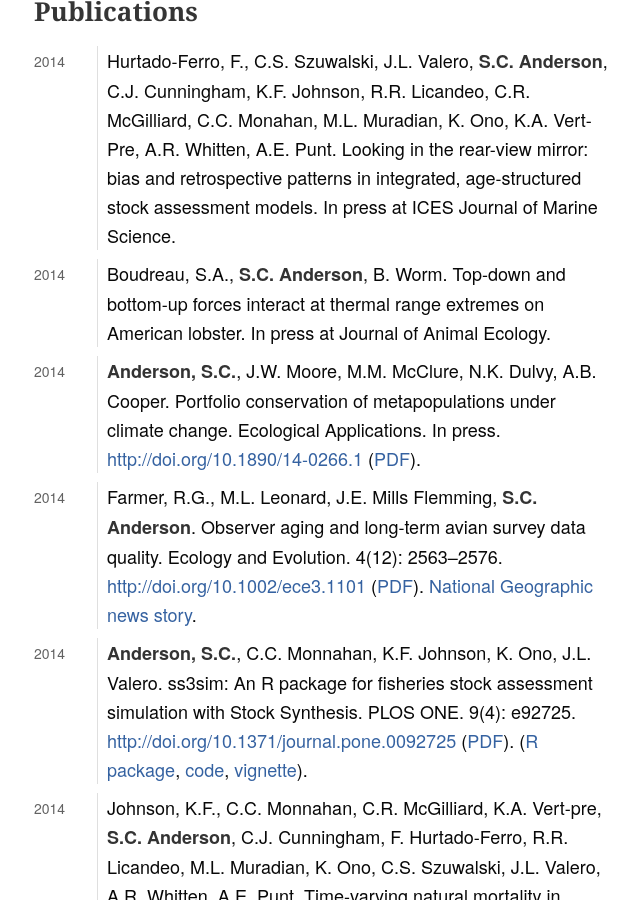
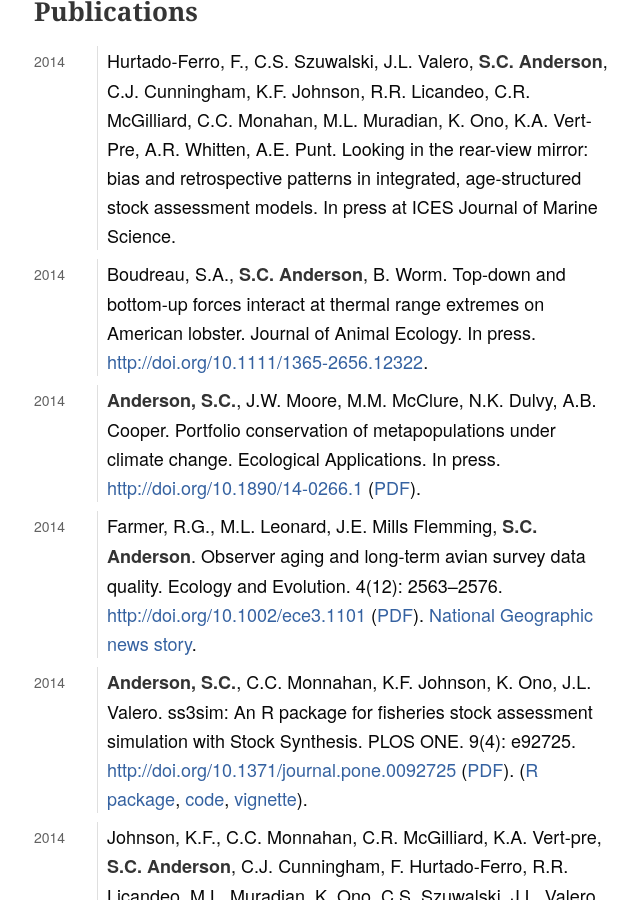
Before and after one commit to seananderson/seananderson.ca, a Jekyll site: the page built from cv.html, in a window 1280 px wide and 900 px high, scrolled down 966 px. Shown: the whole window, without its empty margins (316-956 px from the left). Built offline with Jekyll 4.4.1, drawn with Linux system fonts in a browser that asks for light colours; Markdown is read by kramdown in place of the engine named in the settings; comment, search, counter and statistics services are not loaded.

Commit message:
Update doi on lobster paper

```diff
--- a/AndersonCV.txt
+++ b/AndersonCV.txt
@@ -49,8 +49,9 @@ Publications
 
 2014
 :   Boudreau, S.A., **S.C. Anderson**, B. Worm. Top-down and bottom-up
-    forces interact at thermal range extremes on American lobster. In
-    press at Journal of Animal Ecology.
+    forces interact at thermal range extremes on American lobster.
+    Journal of Animal Ecology. In press.
+    <http://doi.org/10.1111/1365-2656.12322>.
 
 2014
 :   **Anderson, S.C.**, J.W. Moore, M.M. McClure, N.K. Dulvy, A.B.
--- a/cv.html
+++ b/cv.html
@@ -25,7 +25,7 @@ title: seananderson.ca
 <dd>Hurtado-Ferro, F., C.S. Szuwalski, J.L. Valero, <strong>S.C. Anderson</strong>, C.J. Cunningham, K.F. Johnson, R.R. Licandeo, C.R. McGilliard, C.C. Monahan, M.L. Muradian, K. Ono, K.A. Vert-Pre, A.R. Whitten, A.E. Punt. Looking in the rear-view mirror: bias and retrospective patterns in integrated, age-structured stock assessment models. In press at ICES Journal of Marine Science.
 </dd>
 <dt>2014</dt>
-<dd>Boudreau, S.A., <strong>S.C. Anderson</strong>, B. Worm. Top-down and bottom-up forces interact at thermal range extremes on American lobster. In press at Journal of Animal Ecology.
+<dd>Boudreau, S.A., <strong>S.C. Anderson</strong>, B. Worm. Top-down and bottom-up forces interact at thermal range extremes on American lobster. Journal of Animal Ecology. In press. <a href="http://doi.org/10.1111/1365-2656.12322" class="uri">http://doi.org/10.1111/1365-2656.12322</a>.
 </dd>
 <dt>2014</dt>
 <dd><strong>Anderson, S.C.</strong>, J.W. Moore, M.M. McClure, N.K. Dulvy, A.B. Cooper. Portfolio conservation of metapopulations under climate change. Ecological Applications. In press. <a href="http://doi.org/10.1890/14-0266.1" class="uri">http://doi.org/10.1890/14-0266.1</a> (<a href="https://dl.dropboxusercontent.com/u/254940/papers/Anderson_etal_2014_salmon_portfolios.pdf">PDF</a>).
--- a/refs.bib
+++ b/refs.bib
@@ -4,6 +4,7 @@
   volume  = {In review},
   title   = {Top-down and bottom-up forces interact at thermal range extremes on American lobster},
   year    = {2014},
+  doi     = {10.1111/1365-2656.12322},
 }
 
 @Article{   finnegan2014,
```
Also changed, not shown: cv-pandoc.md (+1 -1 lines), 1 other file.
